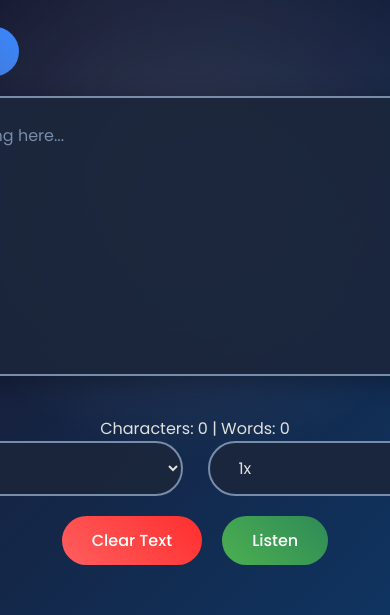
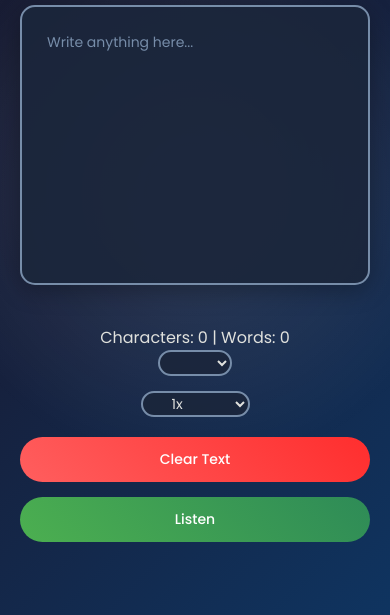
Before and after one commit to Likhith025/Text-to-Speech, a plain HTML site: page index.html in a window 390 px wide. Shown: the part 229-844 px from the top of the page. Drawn offline with Linux system fonts and the light colour scheme.

Commit message:
Screen Adjustment

```diff
--- a/styles.css
+++ b/styles.css
@@ -24,33 +24,31 @@
 /* Fixed Background Layer */
 .hero::before {
     content: '';
-    position: fixed; /* Changed from absolute to fixed */
+    position: fixed;
     width: 100vw;
     height: 100vh;
     background: radial-gradient(circle, rgba(255, 255, 255, 0.1) 10%, transparent 60%);
     top: 0;
     left: 0;
     animation: glowPulse 15s infinite alternate;
-    z-index: 0; /* Ensure it stays behind content */
-    pointer-events: none; /* Allows clicks to pass through */
+    z-index: 0;
+    pointer-events: none;
 }
 
-/* Content Container - New */
+/* Content Container - Updated for Responsiveness */
 .hero-content {
     position: relative;
-    z-index: 10; /* Above the background */
+    z-index: 10;
     width: 100%;
-    max-width: 650px;
+    max-width: 90vw; /* Changed from 650px to 90% of viewport width */
     display: flex;
     flex-direction: column;
     align-items: center;
 }
 
-/* Update all content elements to be inside .hero-content */
-/* Move all your existing content styles inside .hero-content */
 /* Heading */
 .hero h1 {
-    font-size: 50px;
+    font-size: clamp(30px, 5vw, 50px); /* Scales between 30px and 50px based on viewport */
     font-weight: 600;
     margin-top: -60px;
     margin-bottom: 40px;
@@ -69,11 +67,12 @@
 
 /* Textarea */
 textarea {
-    width: 650px;
-    height: 280px;
+    width: 100%; /* Full width of parent (.hero-content) */
+    max-width: 90vw; /* Limits max width */
+    height: clamp(200px, 40vh, 280px); /* Scales height responsively */
     background: rgba(27, 38, 59, 0.9);
     color: #e0e1dd;
-    font-size: 16px;
+    font-size: clamp(14px, 2vw, 16px); /* Responsive font size */
     border: 2px solid #778da9;
     outline: none;
     padding: 25px;
@@ -90,13 +89,14 @@ textarea:focus {
 }
 
 textarea::placeholder {
-    font-size: 16px;
+    font-size: clamp(14px, 2vw, 16px);
     color: #778da9;
 }
 
 /* Row Container */
 .row {
-    width: 650px;
+    width: 100%;
+    max-width: 90vw; /* Matches hero-content */
     display: flex;
     align-items: center;
     gap: 25px;
@@ -113,7 +113,7 @@ select {
     outline: none;
     border: 2px solid #778da9;
     border-radius: 50px;
-    font-size: 16px;
+    font-size: clamp(14px, 2vw, 16px);
     cursor: pointer;
     transition: all 0.3s ease;
 }
@@ -127,12 +127,13 @@ select:hover, select:focus {
     display: flex;
     justify-content: center;
     gap: 20px;
-    width: 650px;
+    width: 100%;
+    max-width: 90vw;
 }
 
 /* Base button style */
 .action-button {
-    font-size: 16px;
+    font-size: clamp(14px, 2vw, 16px);
     padding: 12px 30px;
     border-radius: 50px;
     border: none;
@@ -181,7 +182,8 @@ select:hover, select:focus {
     align-items: center;
     gap: 15px;
     margin-bottom: 20px;
-    width: 650px;
+    width: 100%;
+    max-width: 90vw;
 }
 
 #fileInput {
@@ -190,7 +192,7 @@ select:hover, select:focus {
 
 #fileName {
     color: #e0e1dd;
-    font-size: 14px;
+    font-size: clamp(12px, 1.5vw, 14px);
     max-width: 200px;
     white-space: nowrap;
     overflow: hidden;
@@ -203,12 +205,14 @@ select:hover, select:focus {
     transition: color 0.2s ease;
 }
 
+/* Temporary Textarea */
 .textarea-temp {
-    width: 650px;
-    height: 280px;
+    width: 100%;
+    max-width: 90vw;
+    height: clamp(200px, 40vh, 280px);
     background: rgba(27, 38, 59, 0.9);
     color: #e0e1dd;
-    font-size: 16px;
+    font-size: clamp(14px, 2vw, 16px);
     border: 2px solid #778da9;
     padding: 25px;
     border-radius: 15px;
@@ -232,3 +236,31 @@ select:hover, select:focus {
     background: #ff2e63;
     border-radius: 10px;
 }
+
+/* Media Queries for Extra Small Devices */
+@media (max-width: 600px) {
+    .hero h1 {
+        margin-top: -40px;
+        margin-bottom: 30px;
+    }
+
+    .row {
+        flex-direction: column;
+        gap: 15px;
+    }
+
+    .action-buttons {
+        flex-direction: column;
+        gap: 15px;
+    }
+
+    .action-button {
+        width: 100%;
+        padding: 12px 20px;
+    }
+
+    .file-upload {
+        flex-direction: column;
+        align-items: flex-start;
+    }
+}
```
